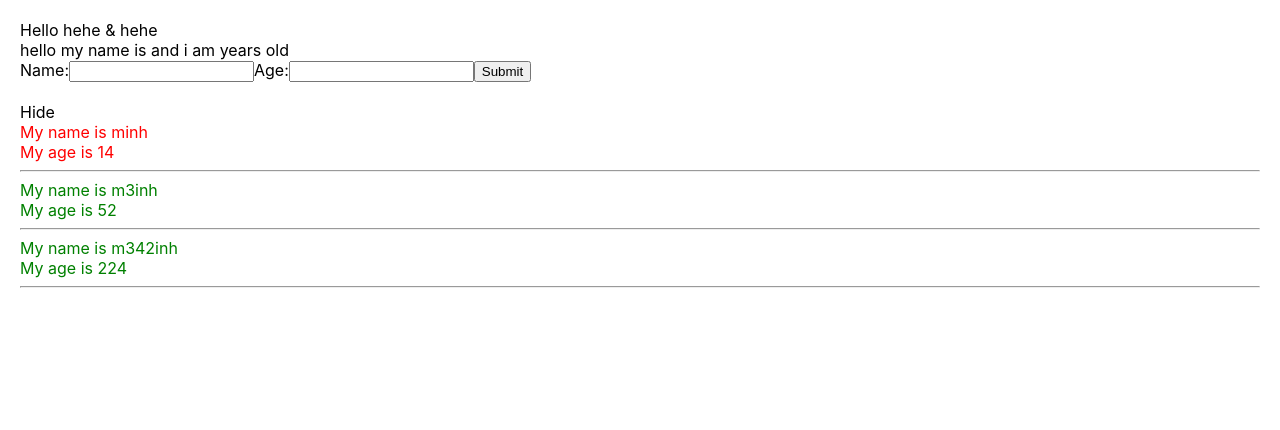
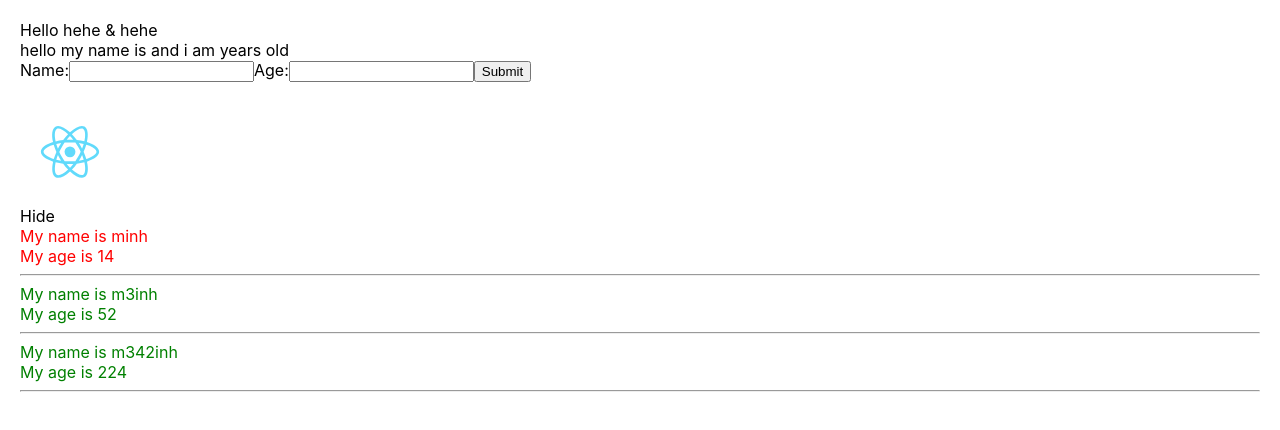
Before and after one commit to minh041104/react-app, a React (Create React App) app: page / in a window 1280 px wide. Shown: the top 430 px of the page. Built offline with nearby package versions, Linux system fonts and the light colour scheme.

Commit message:
add image

```diff
--- a/src/components/DisplayInfo.js
+++ b/src/components/DisplayInfo.js
@@ -1,6 +1,6 @@
 import React from 'react'
 import './DisplayInfo.scss'
-
+import logo from './../logo.svg'
 
 class DisplayInfo extends React.Component {
 
@@ -20,6 +20,7 @@ class DisplayInfo extends React.Component {
 
         return (
             <div className='display-info-container'>
+                <img src={logo} alt="logo" />
                 <div>
                     <span onClick={() => this.handleShow()}>
                         {this.state.isShow ? 'Hide' : 'Show'}
--- a/src/components/DisplayInfo.scss
+++ b/src/components/DisplayInfo.scss
@@ -5,4 +5,8 @@
     .green {
         color: green;
     }
+    img {
+        width: 100px;
+        height: 100px;
+    }
 }
```
